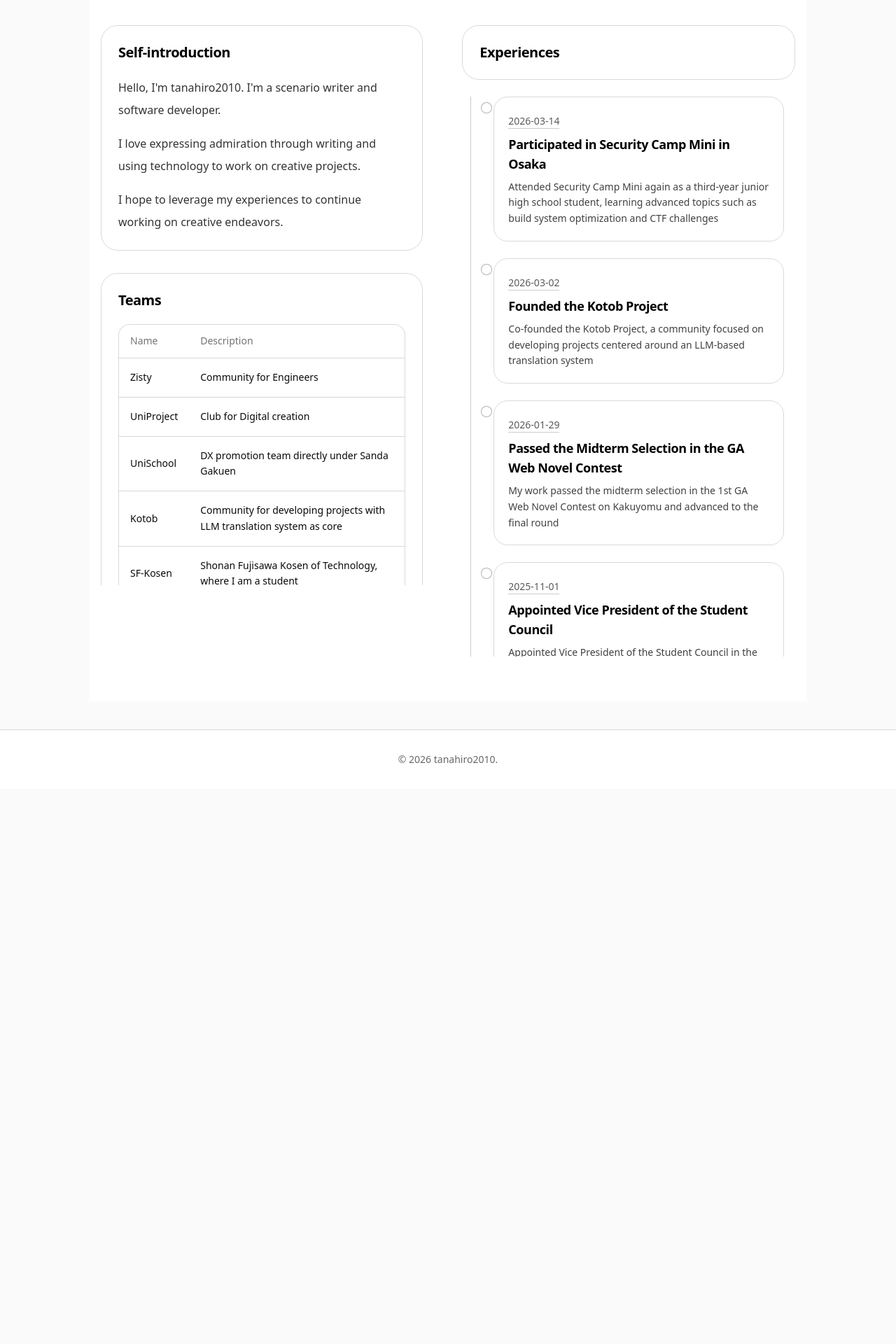
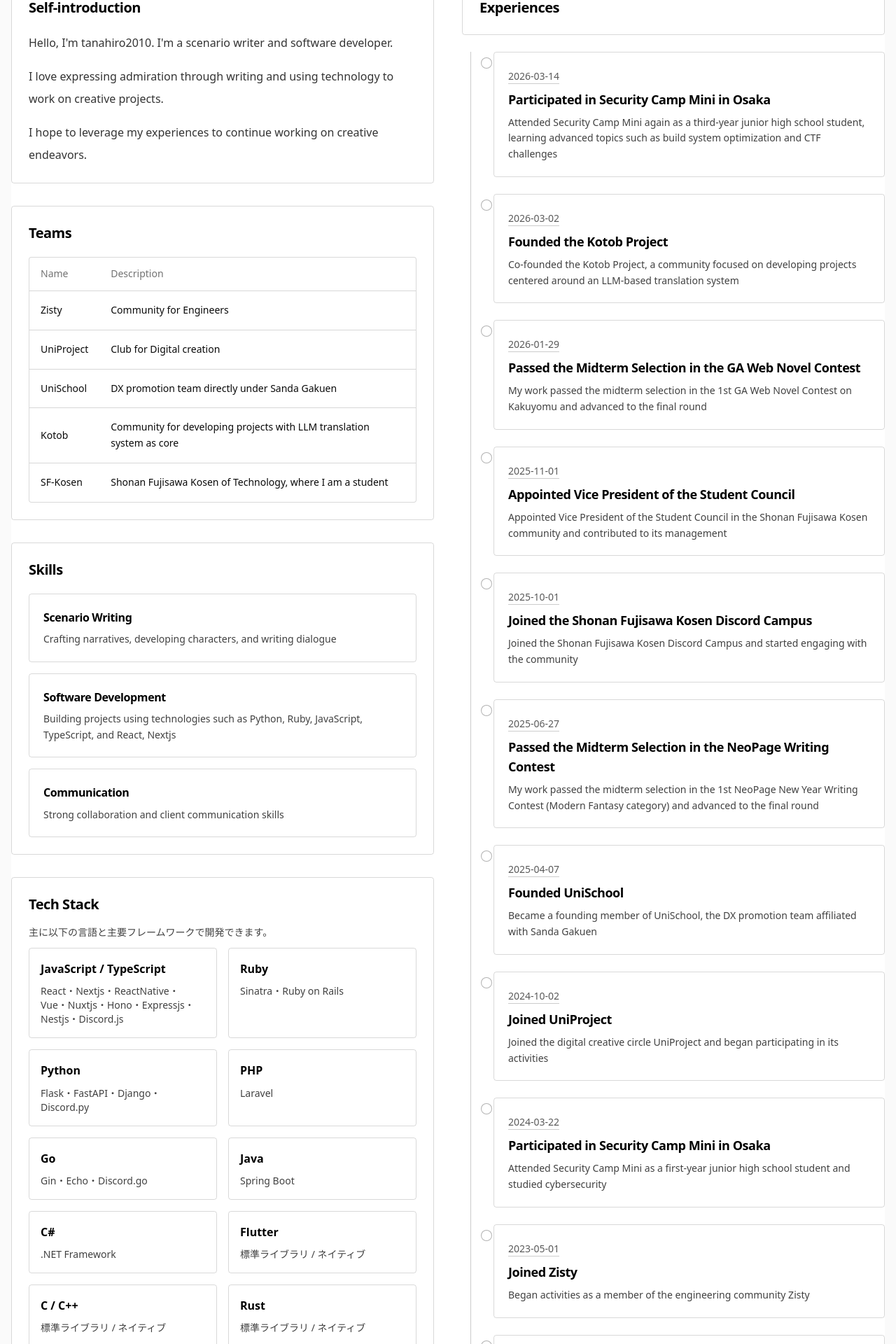
Before and after one commit to tanahiro2010/portfolio, a React (Vite) app: page /about in a window 1280 px wide. Shown: the part 340-2260 px from the top of the page at 70% size. Before the commit the page ends 1467 px from the top, so only its background shows below. Built offline with nearby package versions, Linux system fonts and the light colour scheme.

Commit message:
feat: Tech Stackセクションを追加し、使用言語とフレームワークを一覧表示

```diff
--- a/src/app/about.tsx
+++ b/src/app/about.tsx
@@ -84,6 +84,58 @@
     { name: "Communication",        desc: "Strong collaboration and client communication skills" }
 ];
 
+type TechStack = {
+    lang: string;
+    framework: string[];
+}
+const techstacks: TechStack[] = [
+    {
+        lang: "JavaScript / TypeScript",
+        framework: [
+            "React", "Nextjs", "ReactNative",
+            "Vue", "Nuxtjs",
+            "Hono", "Expressjs", "Nestjs",
+            "Discord.js"
+        ]
+    },
+    {
+        lang: "Ruby",
+        framework: ["Sinatra", "Ruby on Rails"]
+    },
+    {
+        lang: "Python",
+        framework: ["Flask", "FastAPI", "Django", "Discord.py"]
+    },
+    {
+        lang: "PHP",
+        framework: ["Laravel"]
+    },
+    {
+        lang: "Go",
+        framework: ["Gin", "Echo", "Discord.go"]
+    },
+    {
+        lang: "Java",
+        framework: ["Spring Boot"]
+    },
+    {
+        lang: "C#",
+        framework: [".NET Framework"]
+    },
+    {
+        lang: "Flutter",
+        framework: []
+    },
+    {
+        lang: "C / C++",
+        framework: []
+    },
+    {
+        lang: "Rust",
+        framework: []
+    }
+];
+
 const About = () => {
     const history = useMemo<Array<HistoryItem>>(() => [...HISTORY]
         .filter((a) => new Date(a.date).getTime() <= Date.now())
@@ -91,9 +143,9 @@
     []);
 
     return (
-        <main className="mx-auto max-w-5xl bg-white px-4 py-10 text-black md:py-16">
+        <div className="w-full bg-white px-0 py-0 text-black">
             <BlurFade delay={0.1} inView>
-                <div className="mb-10 rounded-[2rem] border border-black/15 bg-white p-6 md:p-8">
+                <div className="mb-10 rounded border border-black/15 bg-white p-6 md:p-8">
                     <p className="text-[11px] uppercase tracking-[0.35em] text-black/50">profile</p>
                     <h1 className="mt-3 text-4xl font-semibold tracking-tight text-black md:text-5xl">About</h1>
                     <p className="mt-4 max-w-[620px] text-base leading-8 text-black/75 md:text-lg">
@@ -103,10 +155,10 @@
             </BlurFade>
 
             <div className="mt-6 flex flex-col gap-8 md:flex-row md:gap-10">
-                <div className="w-full space-y-8 md:w-1/2 md:max-h-[800px] md:overflow-y-auto md:pr-4 custom-scrollbar"> { /* Self-introduction, Teams, Skills - side1 section */}
+                <div className="w-full space-y-8 md:w-1/2"> { /* Self-introduction, Teams, Skills - side1 section */}
                     {/* Self-introduction */}
                     <BlurFade delay={0.2} inView>
-                        <div className="rounded-[1.5rem] border border-black/15 p-5 md:p-6">
+                        <div className="rounded border border-black/15 p-5 md:p-6">
                             <h2 className="mb-5 text-xl font-semibold tracking-tight text-black">Self-introduction</h2>
                             <div className="space-y-4 text-black/80 leading-8">
                                 <p>
@@ -124,9 +176,9 @@
 
                     {/* Teams */}
                     <BlurFade delay={0.3} inView>
-                        <div className="rounded-[1.5rem] border border-black/15 p-5 md:p-6">
+                        <div className="rounded border border-black/15 p-5 md:p-6">
                             <h2 className="mb-5 text-xl font-semibold tracking-tight text-black">Teams</h2>
-                            <div className="overflow-hidden rounded-[1rem] border border-black/15 bg-white">
+                            <div className="overflow-hidden rounded border border-black/15 bg-white">
                                 <Table headers={["Name", "Description"]} items={TEAMS} />
                             </div>
                         </div>
@@ -134,11 +186,11 @@
 
                     {/* Skills */}
                     <BlurFade delay={0.4} inView>
-                        <div className="rounded-[1.5rem] border border-black/15 p-5 md:p-6">
+                        <div className="rounded border border-black/15 p-5 md:p-6">
                             <h2 className="mb-5 text-xl font-semibold tracking-tight text-black">Skills</h2>
                             <ul className="space-y-4">
                                 {SKILLS.map((skill, idx) => (
-                                    <li key={idx} className="group flex flex-col gap-1.5 rounded-[1.25rem] border border-black/15 p-5 transition-colors hover:bg-black hover:text-white">
+                                    <li key={idx} className="group flex flex-col gap-1.5 rounded border border-black/15 p-5 transition-colors hover:bg-black hover:text-white">
                                         <h3 className="font-semibold tracking-tight text-black group-hover:text-white transition-colors">{skill.name}</h3>
                                         <p className="text-sm leading-relaxed text-black/75 group-hover:text-white">{skill.desc}</p>
                                     </li>
@@ -146,23 +198,44 @@
                             </ul>
                         </div>
                     </BlurFade>
+
+                    {/* Tech Stack */}
+                    <BlurFade delay={0.45} inView>
+                        <div className="rounded border border-black/15 p-5 md:p-6">
+                            <h2 className="mb-4 text-xl font-semibold tracking-tight text-black">Tech Stack</h2>
+                            <p className="mb-3 text-sm text-black/75">主に以下の言語と主要フレームワークで開発できます。</p>
+
+                            <div className="grid grid-cols-1 gap-4 sm:grid-cols-2">
+                                {techstacks.map((stack: TechStack) => (
+                                    <div key={stack.lang} className="rounded border border-black/15 p-4">
+                                        <h4 className="font-semibold text-black">{stack.lang}</h4>
+                                        {stack.framework && stack.framework.length > 0 ? (
+                                            <p className="mt-2 text-sm text-black/75">{stack.framework.join('・')}</p>
+                                        ) : (
+                                            <p className="mt-2 text-sm text-black/75">標準ライブラリ / ネイティブ</p>
+                                        )}
+                                    </div>
+                                ))}
+                            </div>
+                        </div>
+                    </BlurFade>
                 </div>
 
                 {/* Experiences */}
                 <div className="w-full md:w-1/2">            { /* Experiences - side2 section */}
                     <BlurFade delay={0.2} inView>
-                        <div className="mb-6 rounded-[1.5rem] border border-black/15 p-5 md:p-6">
+                        <div className="mb-6 rounded border border-black/15 p-4 md:p-6">
                             <h2 className="text-xl font-semibold tracking-tight text-black">Experiences</h2>
                         </div>
                     </BlurFade>
-                    <div className="md:max-h-[800px] md:overflow-y-auto md:pr-4 pb-12 custom-scrollbar">
+                    <div className="pb-12">
                         <ul className="relative ml-3 space-y-6 border-l border-black/20 pl-6">
                             {history.map((item, index) => (
                                 <BlurFade key={index} delay={0.3 + index * 0.05} inView>
                                     <li className="relative pl-2">
                                         <span className="absolute -left-[10px] top-2 flex h-4 w-4 items-center justify-center rounded-full border border-black/30 bg-white"></span>
 
-                                        <div className="group rounded-[1.25rem] border border-black/15 p-5 transition-colors hover:bg-black hover:text-white">
+                                        <div className="group rounded border border-black/15 p-5 transition-colors hover:bg-black hover:text-white">
                                             <time className="mb-2 inline-block border-b border-black/20 text-sm text-black/65 group-hover:border-white/70 group-hover:text-white" dateTime={item.date}>{item.date}</time>
                                             <h3 className="text-lg font-semibold tracking-tight text-black group-hover:text-white transition-colors">{item.title}</h3>
                                             <p className="mt-2 text-sm leading-relaxed text-black/75 group-hover:text-white">{item.description}</p>
@@ -174,7 +247,7 @@
                     </div>
                 </div>
             </div>
-        </main>
+        </div>
     );
 }
 
```
